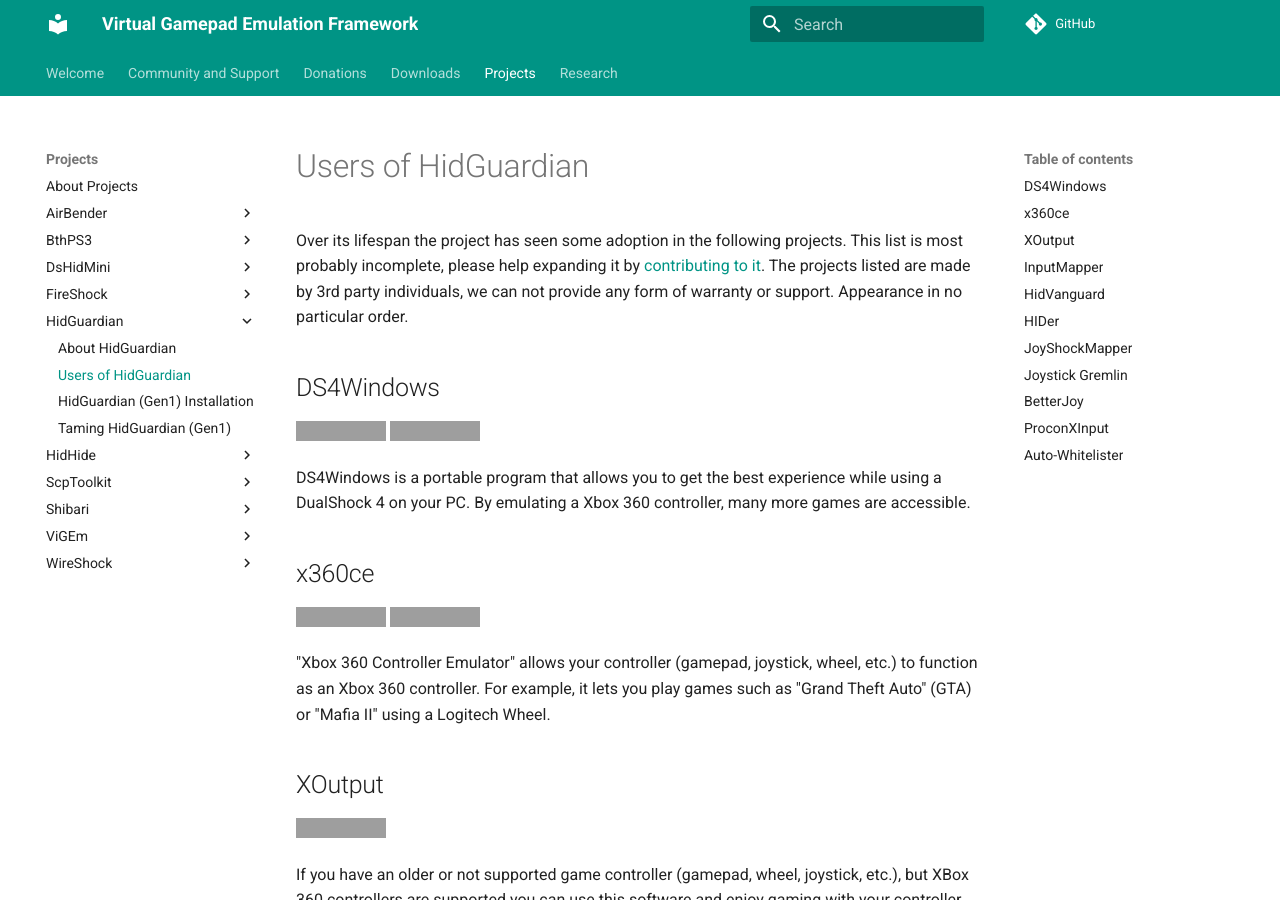
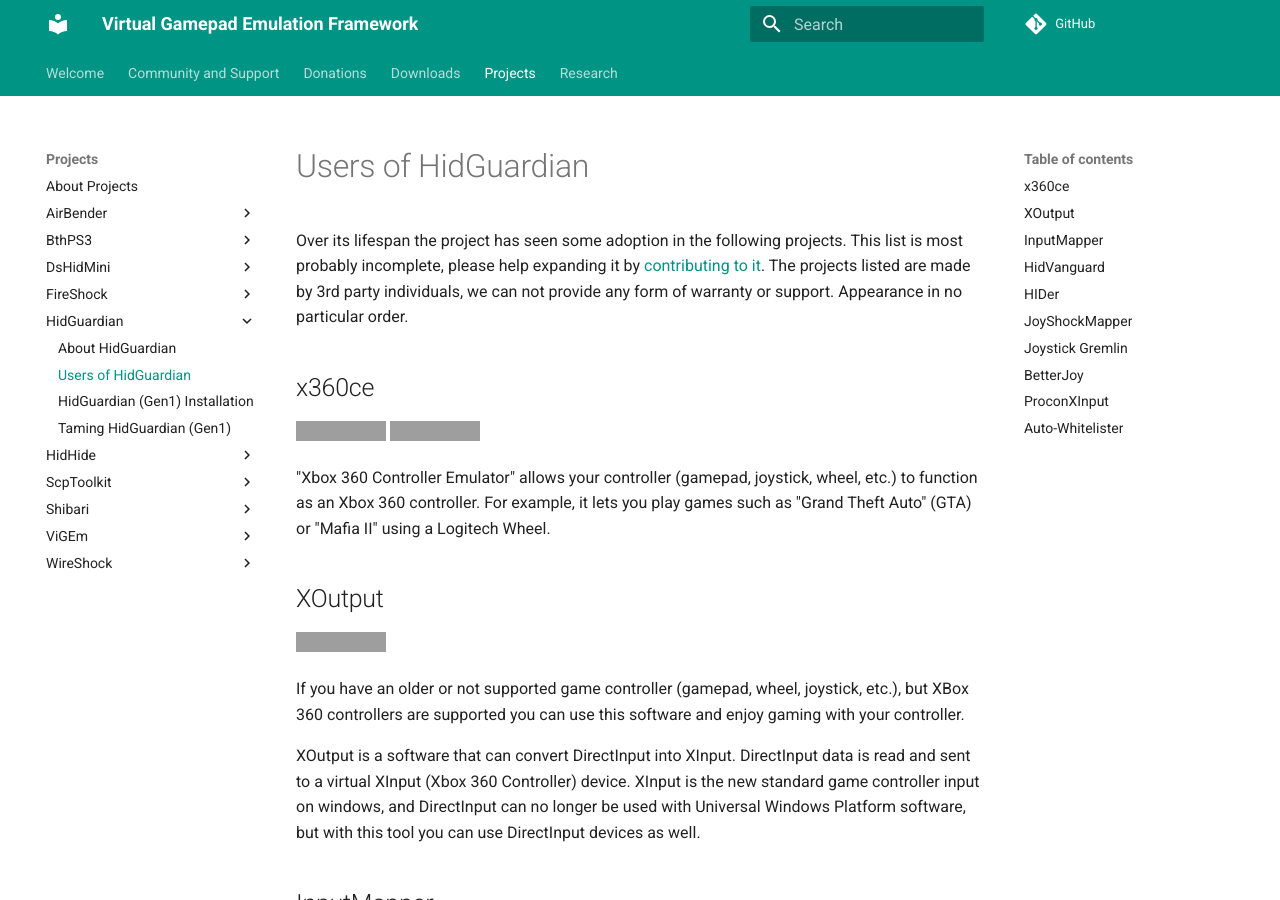
Before and after one commit to nefarius/ViGEm.github.io, an MkDocs documentation site: the page built from docs/projects/HidGuardian/Hall-of-fame.md, in a window 1280 px wide and 900 px high. Built offline with MkDocs 1.6.1 and Material for MkDocs 9.7.7, drawn with Linux system fonts in a browser that asks for light colours; comment, search, counter and statistics services are not loaded; grey boxes are pictures that could not be loaded.

Commit message:
Removed DS4W from the "Known users of HG" page
Support for HG was removed in DS4Windows v3.0.8 in favor of HidHide. As such, it will not ask for HidGuardian access anymore and it won't be able to detect HidGuardian Hidden devices unless the user manually concedes access to it via another software.

```diff
--- a/docs/projects/HidGuardian/Hall-of-fame.md
+++ b/docs/projects/HidGuardian/Hall-of-fame.md
@@ -1,12 +1,6 @@
 # Users of HidGuardian
 
 Over its lifespan the project has seen some adoption in the following projects. This list is most probably incomplete, please help expanding it by [contributing to it](https://github.com/ViGEm/ViGEm.github.io). The projects listed are made by 3rd party individuals, we can not provide any form of warranty or support. Appearance in no particular order.
-
-## DS4Windows
-
-[![Website](https://img.shields.io/badge/Website-yellowgreen?logo=html5)](https://ryochan7.github.io/ds4windows-site/) [![GitHub](https://img.shields.io/badge/GitHub-yellowgreen?logo=github)](https://github.com/Ryochan7/DS4Windows/)
-
-DS4Windows is a portable program that allows you to get the best experience while using a DualShock 4 on your PC. By emulating a Xbox 360 controller, many more games are accessible.
 
 ## x360ce
 
```
